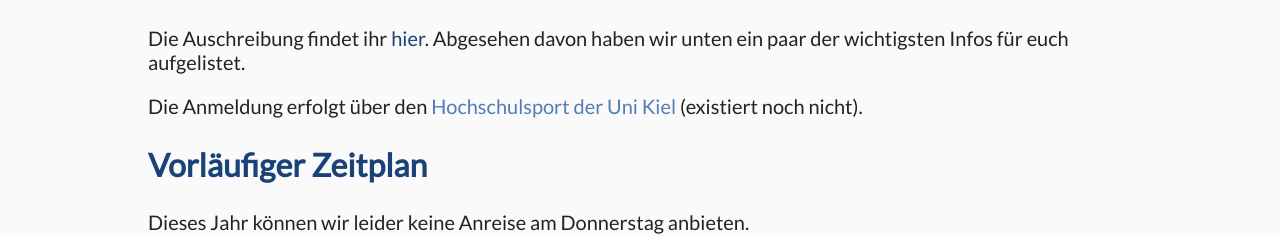
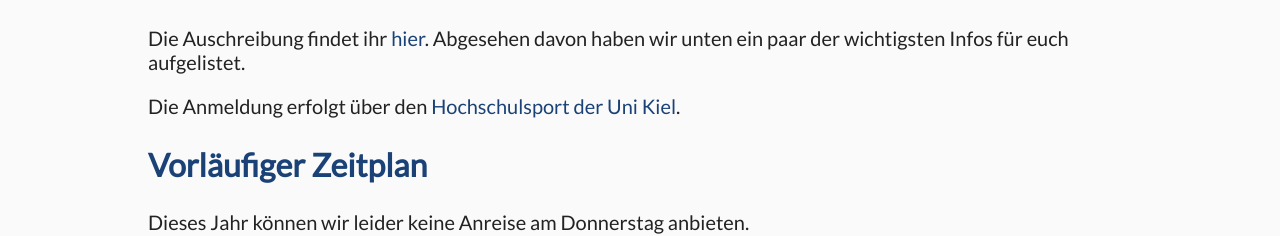
Before and after one commit to foerdecup/foerdecup.github.io, a plain HTML site: page news.html in a window 1280 px wide. Shown: the part 574-810 px from the top of the page. Drawn offline with Linux system fonts and the light colour scheme.

Commit message:
Added link to HSP

```diff
--- a/news.html
+++ b/news.html
@@ -55,7 +55,7 @@
    <div class="test">
 
     <p>Die Auschreibung findet ihr <a href="Fördecup 2023 Ausschreibung.pdf">hier</a>. Abgesehen davon haben wir unten ein paar der wichtigsten Infos für euch aufgelistet. </p>
-    <p>Die Anmeldung erfolgt über den <a href="">Hochschulsport der Uni Kiel</a> (existiert noch nicht).</p>
+    <p>Die Anmeldung erfolgt über den <a href="https://server.sportzentrum.uni-kiel.de/angebote/aktueller_zeitraum/_Trampolinturnen_Foerde_Cup_2023.html">Hochschulsport der Uni Kiel</a>.</p>
 
     <h2>Vorläufiger Zeitplan</h2>
     Dieses Jahr können wir leider keine Anreise am Donnerstag anbieten.
```
